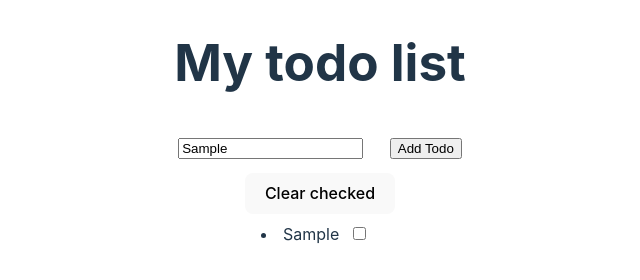
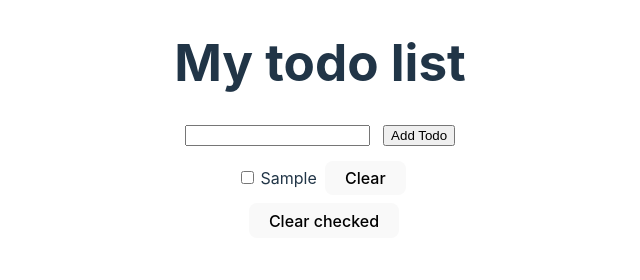
Before and after one commit to OscarF83/myTodoVite, a website built with Vite: page index.html in a window 1280 px wide. Both pictures are taken after typing "Sample" into the empty fields and a click on the input "Add Todo". Shown: the whole page, without its empty margins (320-960 px from the left). Built offline with nearby package versions, Linux system fonts and the light colour scheme.

Commit message:
funciones básicas implementadas

```diff
--- a/index.html
+++ b/index.html
@@ -12,8 +12,8 @@
       <input type="text" name="todo" />
       <input type="submit" value="Add Todo" />
     </form>
-    <button>Clear checked</button>
     <div id="todoList"></div>
+    <button name="clearChecked">Clear checked</button>
     <script type="module" src="/src/main.ts"></script>
   </body>
 </html>
--- a/src/main.ts
+++ b/src/main.ts
@@ -3,21 +3,62 @@ import "./style.css";
 const todoForm = document.querySelector<HTMLFormElement>("form");
 const divTodoList = document.querySelector<HTMLDivElement>("#todoList");
 const inputTodo = document.querySelector<HTMLInputElement>('[name="todo"]');
+const clearChecked = document.querySelector<HTMLButtonElement>('[name="clearChecked"]');
 
-let todoList = [];
+type TodoItem = {
+  what: string;
+  done: boolean;
+};
 
-if (todoForm != null && divTodoList != null) {
+let todoList: TodoItem[] = [];
+
+function createTodoItem(task: string): TodoItem {
+  const objectTodoItem: TodoItem = {
+    what: task,
+    done: false,
+  };
+  return objectTodoItem;
+}
+
+function render(list: TodoItem[]): void {
+  if (divTodoList != null) {
+    divTodoList.innerHTML = "";
+  }
+  list.forEach(function (todoItem, index) {
+    let todoCheckbox = document.createElement("input");
+    todoCheckbox.type = "checkbox";
+    if (todoItem.done == true) {
+      todoCheckbox.checked = true;
+    }
+    const todo = document.createTextNode(todoItem.what);
+    const div = document.createElement("div");
+    const buttonClear = document.createElement("button");
+    buttonClear.textContent = "Clear";
+    div.append(todoCheckbox, todo, buttonClear);
+    divTodoList?.appendChild(div);
+
+    todoCheckbox.addEventListener("click", () => (todoItem.done = todoItem.done ? false : true));
+    buttonClear.addEventListener("click", () => {
+      todoList.splice(index, 1);
+      render(todoList);
+    });
+  });
+}
+
+if (todoForm != null && divTodoList != null && inputTodo != null && clearChecked != null) {
   todoForm.onsubmit = (event) => {
     event.preventDefault();
-    const value = inputTodo?.value;
-    let todoCheckbox = document.createElement("input");
-    todoCheckbox.setAttribute("type", "checkbox");
-    const todo = document.createElement("li");
-    todo.textContent = value || "vacio";
-    todoList.push(value);
-    todo.appendChild(todoCheckbox);
-    divTodoList.appendChild(todo);
+    const value = inputTodo?.value || "vacio";
+    todoList.push(createTodoItem(value));
+    inputTodo.value = "";
+
+    render(todoList);
   };
+  clearChecked.addEventListener("click", () => {
+    const newTodoList = todoList.filter((item) => item.done == false);
+    todoList = newTodoList;
+    render(todoList);
+  });
 }
 
 //element.addEventListener("click", () => setCounter(counter + 1));
--- a/src/style.css
+++ b/src/style.css
@@ -35,7 +35,12 @@ form {
   flex-direction: row;
 }
 input {
-  margin: 1em;
+  margin: 0.5em;
+  margin-top: 0em;
+}
+#todoList {
+  display: flex;
+  flex-direction: column;
 }
 
 h1 {
@@ -74,7 +79,9 @@ h1 {
 button {
   border-radius: 8px;
   border: 1px solid transparent;
-  padding: 0.6em 1.2em;
+  padding: 0.4em 1.2em;
+  margin-left: 0.5em;
+  margin-top: 0.5em;
   font-size: 1em;
   font-weight: 500;
   font-family: inherit;
```
